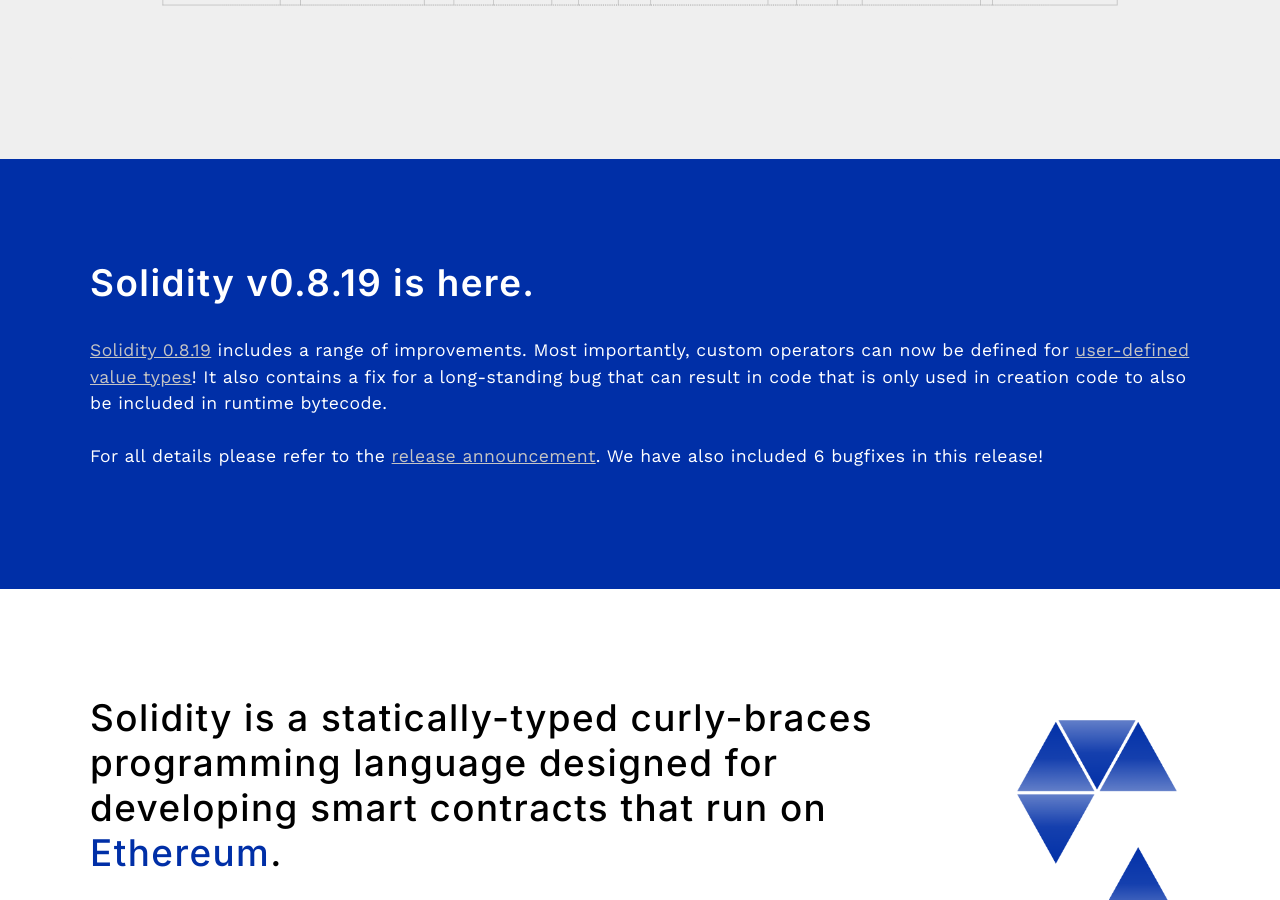
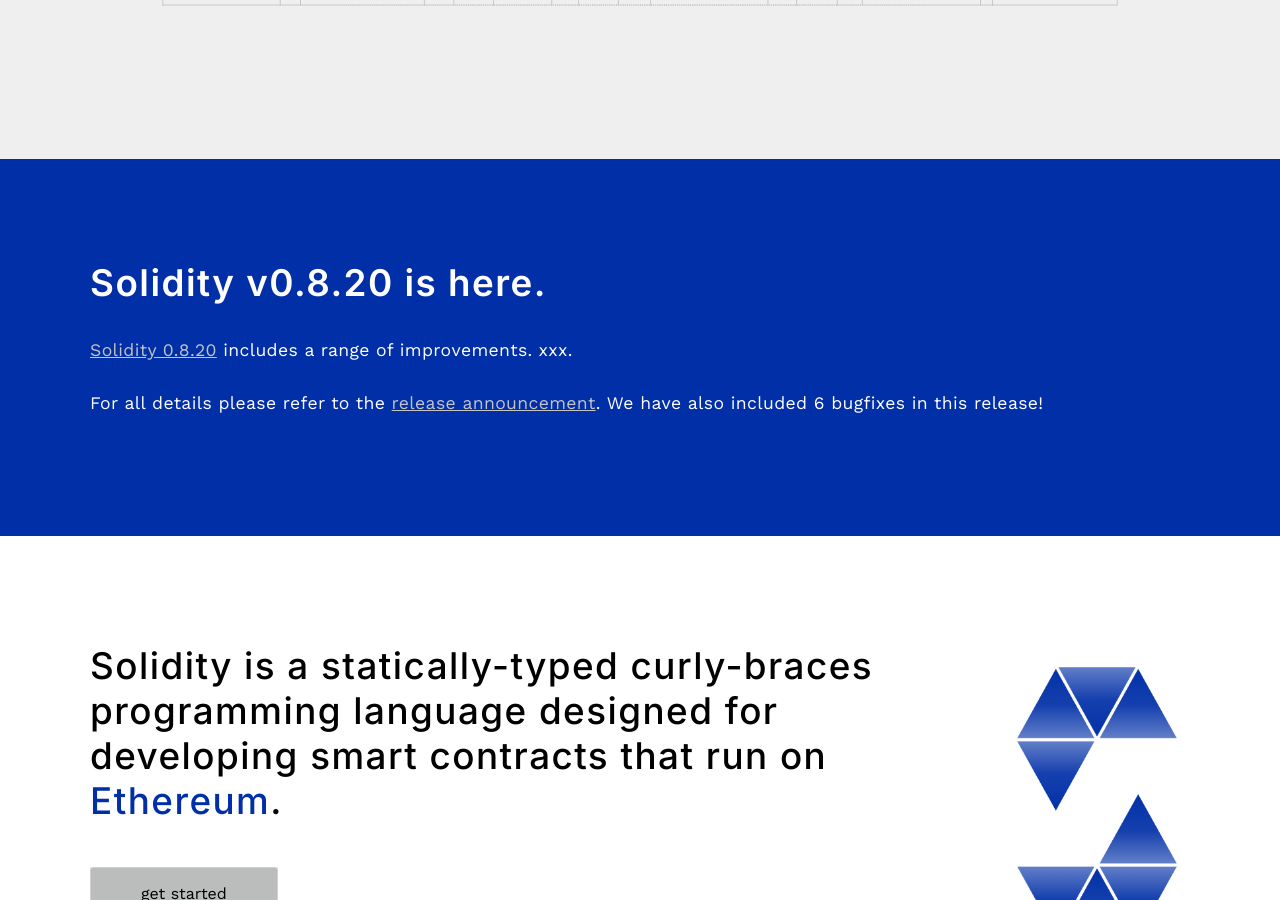
Before and after one commit to ethereum/solidity-portal, a Jekyll site: the page built from index.html, in a window 1280 px wide and 900 px high, scrolled down 590 px. Built offline with Jekyll 4.4.1, drawn with Linux system fonts in a browser that asks for light colours; some web fonts are replaced; the list of posts is cut into pages by our own code.

Commit message:
Update index.html to 0.8.20

```diff
--- a/index.html
+++ b/index.html
@@ -22,10 +22,9 @@
 <section class="highlight-section-blue">
 	<div class="container flex">
 		<div class="text editable">
-			<h2><strong>Solidity v0.8.19 is here.</strong></h2>
-			<p><a href="https://github.com/ethereum/solidity/releases/tag/v0.8.19">Solidity 0.8.19</a> includes a range of improvements. Most importantly, custom operators can now be defined for <a href="https://blog.soliditylang.org/2023/02/22/user-defined-operators/">user-defined value types</a>!
-				It also contains a fix for a long-standing bug that can result in code that is only used in creation code to also be included in runtime bytecode.
-			<br><br>For all details please refer to the <a href="https://blog.soliditylang.org/2023/02/22/solidity-0.8.19-release-announcement/">release announcement</a>. We have also included 6 bugfixes in this release!</p>
+			<h2><strong>Solidity v0.8.20 is here.</strong></h2>
+			<p><a href="https://github.com/ethereum/solidity/releases/tag/v0.8.20">Solidity 0.8.20</a> includes a range of improvements. xxx.
+			<br><br>For all details please refer to the <a href="https://blog.soliditylang.org/2023/05/10/solidity-0.8.20-release-announcement/">release announcement</a>. We have also included 6 bugfixes in this release!</p>
 		</div>
 	</div>
 </section>
```
